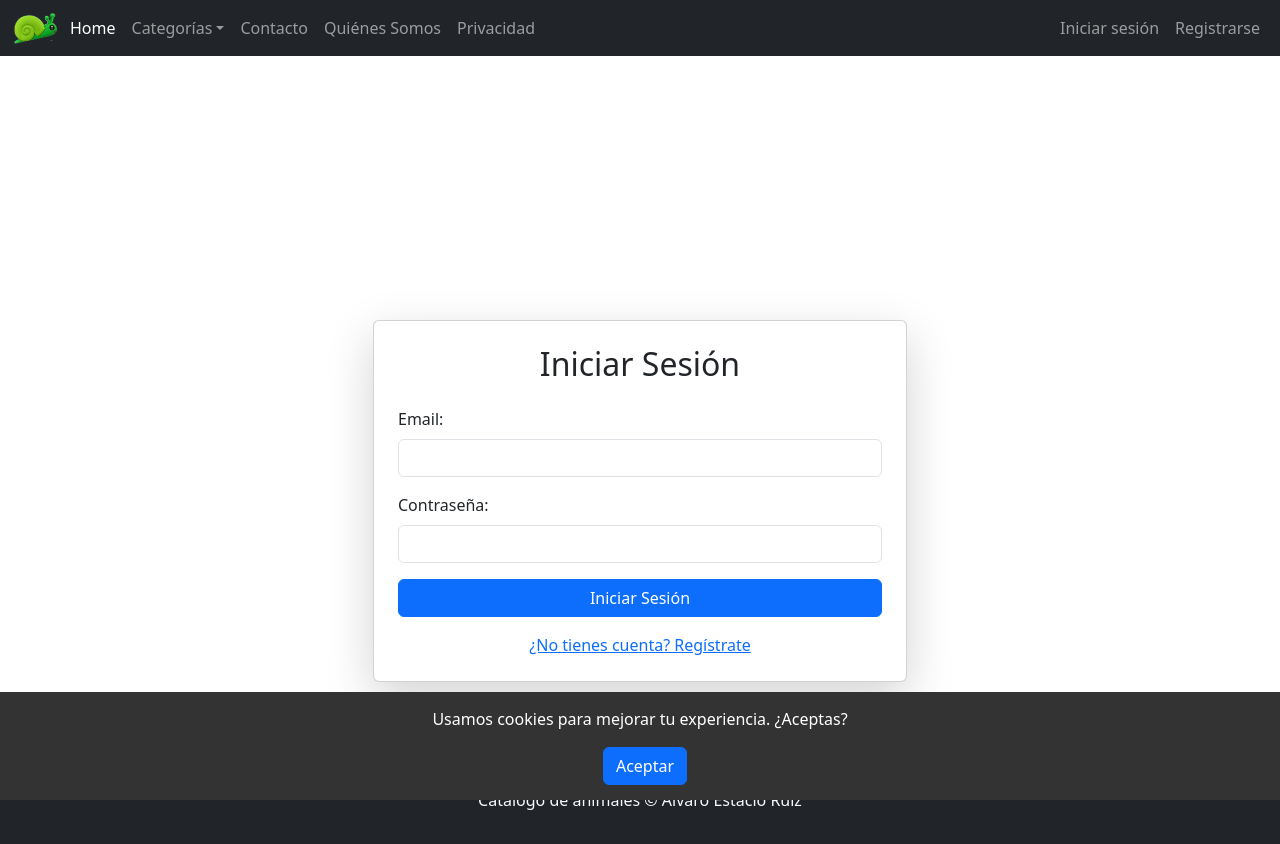
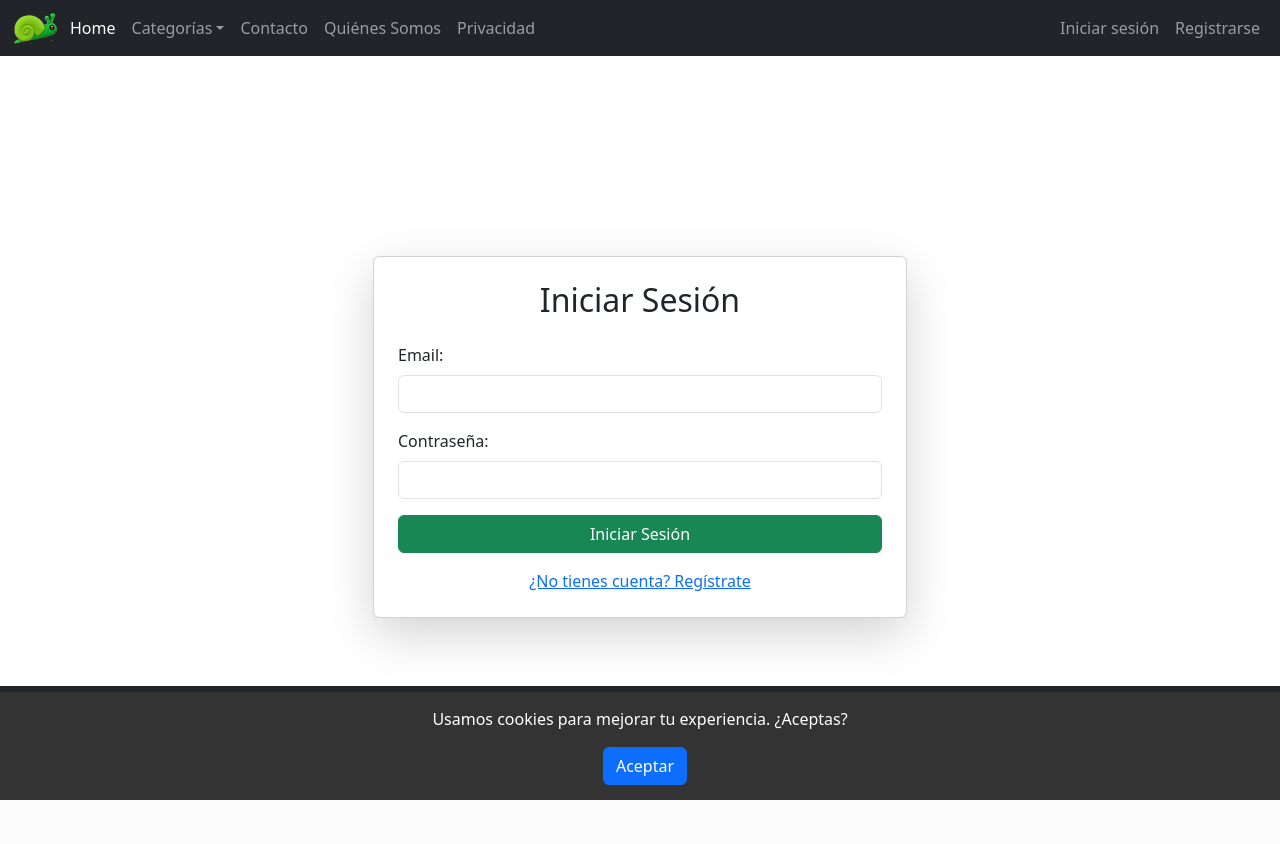
Before and after one commit to AlvesuizZ/daw2_clmskills_2021_Estacio_Alvaro, a PHP site: page /login in a window 1280 px wide. After the commit the page ends 800 px from the top, so only its background shows below. Run offline with PHP 8.4, Linux system fonts and the light colour scheme; data that the repository does not hold is empty.

Commit message:
mejoras en las vistas

```diff
--- a/public/css/style.css
+++ b/public/css/style.css
@@ -23,7 +23,7 @@ html, body {
 
 
 .container {
-    padding-top: 7rem;
+    padding-top: 5rem;
 }
 
 .animal-gallery {
@@ -93,3 +93,21 @@ html, body {
     height: 200px;
     object-fit: cover;
 }
+
+.pagination .page-item .page-link {
+    color: black;
+    background-color: white;
+    border: 1px solid #dee2e6;
+}
+
+.pagination .page-item .page-link:hover {
+    color: white;
+    background-color: darkgreen;
+    border-color: darkgreen;
+}
+
+.pagination .page-item.active .page-link {
+    color: white;
+    background-color: green;
+    border-color: green;
+}
--- a/src/controllers/AuthController.php
+++ b/src/controllers/AuthController.php
@@ -25,14 +25,12 @@ class AuthController {
     }
 
     public function showRegister() {
-        session_start();
         $categories = $this->categoryModel->getAll();
         $user_id = $_SESSION['user_id'] ?? null;
         echo $this->twig->render('register.html.twig', ['user_id' => $user_id, 'categories' => $categories]);
     }
 
     public function showLogIn() {
-        session_start();
         $categories = $this->categoryModel->getAll();
         $user_id = $_SESSION['user_id'] ?? null;
         echo $this->twig->render('login.html.twig', ['user_id' => $user_id, 'categories' => $categories]);
--- a/src/views/categorias2.html.twig
+++ b/src/views/categorias2.html.twig
@@ -14,7 +14,7 @@
         <div class="invalid-feedback">Sube una imagen.</div>
     </div>
 
-    <button type="submit" class="btn btn-primary">Añadir Categoría</button>
+    <button type="submit" class="btn btn-success">Añadir Categoría</button>
 </form>
 
 <div id="mensaje"></div>
--- a/src/views/contacto.html.twig
+++ b/src/views/contacto.html.twig
@@ -26,6 +26,6 @@
         <textarea name="comentario" id="comentario" class="form-control" required minlength="10"></textarea>
     </div>
 
-    <button type="submit" class="btn btn-primary">Enviar</button>
+    <button type="submit" class="btn btn-success">Enviar</button>
 </form>
 {% endblock %}
--- a/src/views/editCategoria.html.twig
+++ b/src/views/editCategoria.html.twig
@@ -32,7 +32,7 @@
         <div class="invalid-feedback">Solo se permiten imágenes JPG o PNG de máximo 2MB.</div>
     </div>
 
-    <button type="submit" class="btn btn-warning">Actualizar Categoría</button>
+    <button type="submit" class="btn btn-success">Actualizar Categoría</button>
 </form>
 
 <script src="/js/editCategoria.js" defer></script
--- a/src/views/editarAnimal.html.twig
+++ b/src/views/editarAnimal.html.twig
@@ -129,7 +129,7 @@
             <div class="invalid-feedback">Debe ingresar una descripción.</div>
         </div>
 
-        <button type="submit" class="btn btn-warning">Actualizar Animal</button>
+        <button type="submit" class="btn btn-success">Actualizar Animal</button>
     </form>
 
     <a href="/gestionAnimals" class="btn btn-secondary mt-3">Volver</a>
--- a/src/views/home.html.twig
+++ b/src/views/home.html.twig
@@ -16,7 +16,7 @@
                         <img src="{{ category.foto }}" alt="{{ category.nombre }}" class="category-img img-fluid rounded-circle" width="140" height="140">
                     </a>
                     <p>{{ category.nombre }}</p>
-                    <p><a class="btn btn-secondary" href="/category/{{ category.idcategoria }}">Ver detalles &raquo;</a></p>
+                    <p><a class="btn btn-success" href="/category/{{ category.idcategoria }}">Ver detalles &raquo;</a></p>
                 </div>
             {% endfor %}
         </div>
--- a/src/views/login.html.twig
+++ b/src/views/login.html.twig
@@ -23,7 +23,7 @@
                     </div>
 
                     <div class="d-grid">
-                        <button type="submit" class="btn btn-primary">Iniciar Sesión</button>
+                        <button type="submit" class="btn btn-success">Iniciar Sesión</button>
                     </div>
                 </form>
                 {% if error %}
--- a/src/views/privacidad.html.twig
+++ b/src/views/privacidad.html.twig
@@ -5,7 +5,7 @@
 
 <!-- Botón para abrir el modal -->
 <div class="text-center">
-    <button type="button" class="btn btn-primary" data-bs-toggle="modal" data-bs-target="#modalPrivacidad">
+    <button type="button" class="btn btn-success" data-bs-toggle="modal" data-bs-target="#modalPrivacidad">
         Ver Política de Privacidad
     </button>
 </div>
--- a/src/views/register.html.twig
+++ b/src/views/register.html.twig
@@ -37,7 +37,7 @@
 
                     <div class="mb-3">
                         <label for="password" class="form-label">Contraseña:</label>
-                        <input type="password" class="form-control" id="password" name="password" required pattern="^(?=.*[a-z])(?=.*[A-Z])(?=.*\d).{8,}$">
+                        <input type="password" class="form-control" id="password" placeholder="Debe tener al menos 8 caracteres, 1 mayúscula, 1 minúscula y 1 número" name="password" required pattern="^(?=.*[a-z])(?=.*[A-Z])(?=.*\d).{8,}$">
                         <div class="invalid-feedback">Debe tener al menos 8 caracteres, 1 mayúscula, 1 minúscula y 1 número.</div>
                     </div>
 
@@ -48,7 +48,7 @@
                     </div>
 
                     <div class="d-grid">
-                        <button type="submit" class="btn btn-primary">Registrar</button>
+                        <button type="submit" class="btn btn-success">Registrar</button>
                     </div>
                 </form>
 
```
Also changed, not shown: public/js/ts/insertarAnimal.ts (+18 -4 lines), src/Models/Animal.php (+8 -2 lines), src/controllers/AnimalController.php (+6 -3 lines), src/views/GestionAnimals.html.twig (+7 -0 lines), src/views/animals.html.twig (+37 -27 lines).
